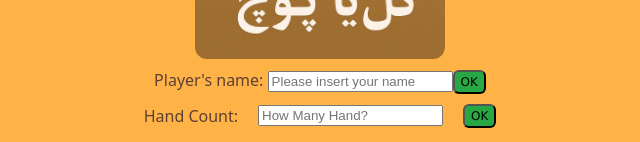
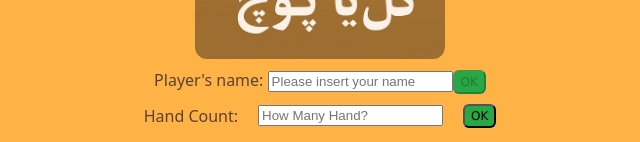
Before and after one commit to rezam91/HandHunt, a React (Vite) app: page / in a window 1280 px wide. Shown: the part 277-419 px from the top of the page, without its empty margins (320-960 px from the left). Built offline with nearby package versions, Linux system fonts and the light colour scheme.

Commit message:
fix(player name): player cant submit empty name as his or her name

```diff
--- a/src/components/general/layout/playerInfo/index.jsx
+++ b/src/components/general/layout/playerInfo/index.jsx
@@ -4,8 +4,12 @@ const PlayerInfo = () => {
     const [playerName,setName] = useState('foo')
     const [nameVisibility,setVisibility] = useState(false)
     const [divOpacity,setOpacity] = useState('0')
+    const [buttonVisibility,setButtonVisibility] = useState(true)
+
     const changeName = (e) => {
         setName(e.target.value)
+        e.target.value.length ? setButtonVisibility(false) : setButtonVisibility(true)
+
     }
     const submitPlayerName = (e) => {
         e.preventDefault()
@@ -17,9 +21,9 @@ const PlayerInfo = () => {
             <form style={{visibility: !nameVisibility ? 'visible' : 'hidden'}} onSubmit={submitPlayerName} className="player--info">
                 <span>Player's name: </span>
                 <input placeholder="Please insert your name" type="text" onChange={changeName} />
-                <button type="submit" className="ok--button">OK</button>
+                <button disabled={buttonVisibility} type="submit" className="ok--button">OK</button>
             </form>
-                <div style={{top:'0',transform:'translateX(-50%)',left: '50%',position:'absolute',fontSize: '20px', opacity:divOpacity, transition: 'all 1s ease-in-out',visibility: !nameVisibility ? 'hidden' : 'visible'}}>Welcome <strong>{playerName}</strong>!</div>
+                <div style={{top:'0',transform:'translateX(-50%)',left: '50%',position:'absolute',fontSize: '20px', opacity:divOpacity, transition: 'all 1s ease-in-out',visibility: !nameVisibility ? 'hidden' : 'visible'}}>-- Welcome <strong>{playerName}</strong>! --</div>
         </div>
     )
 }
```
